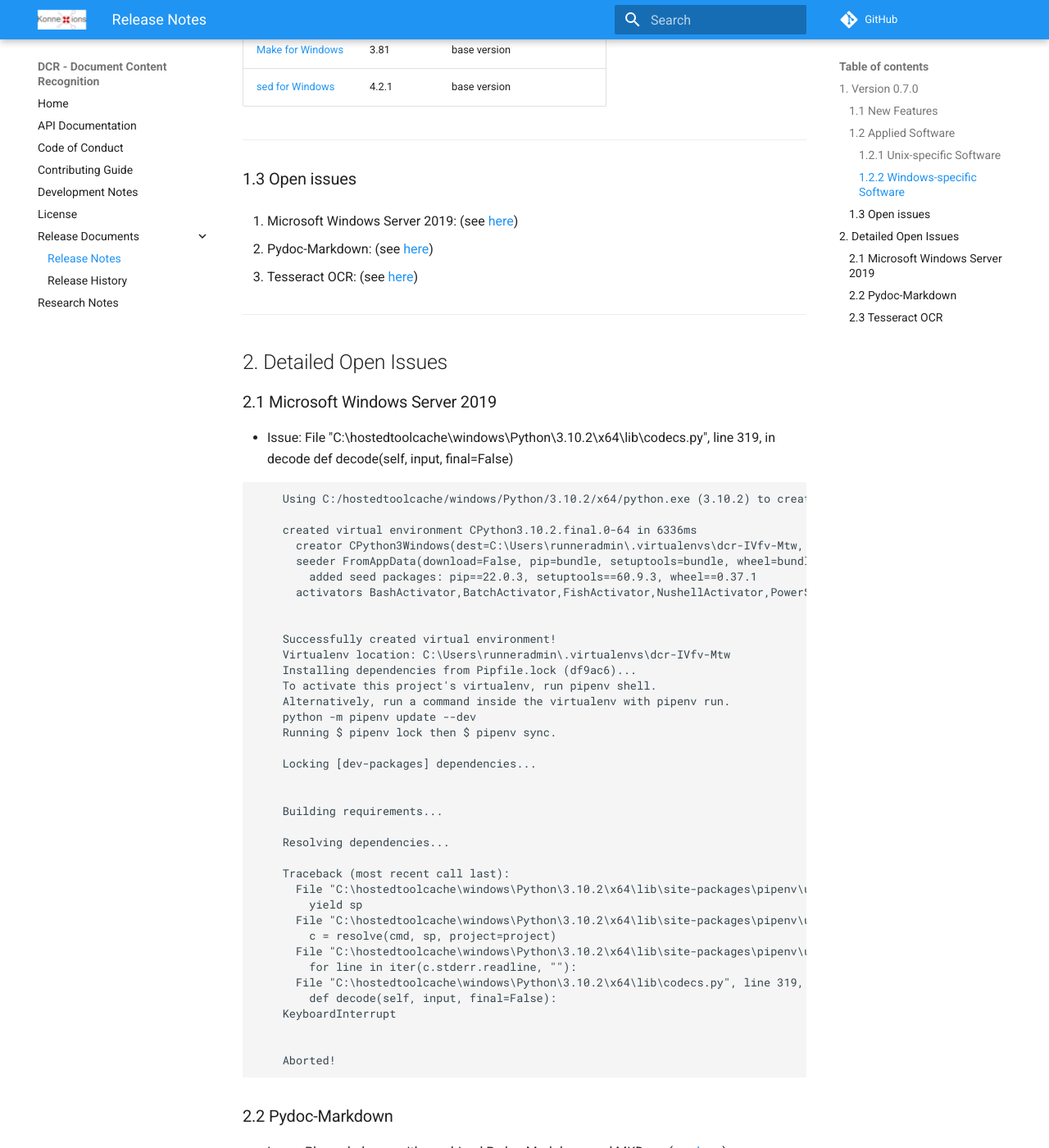
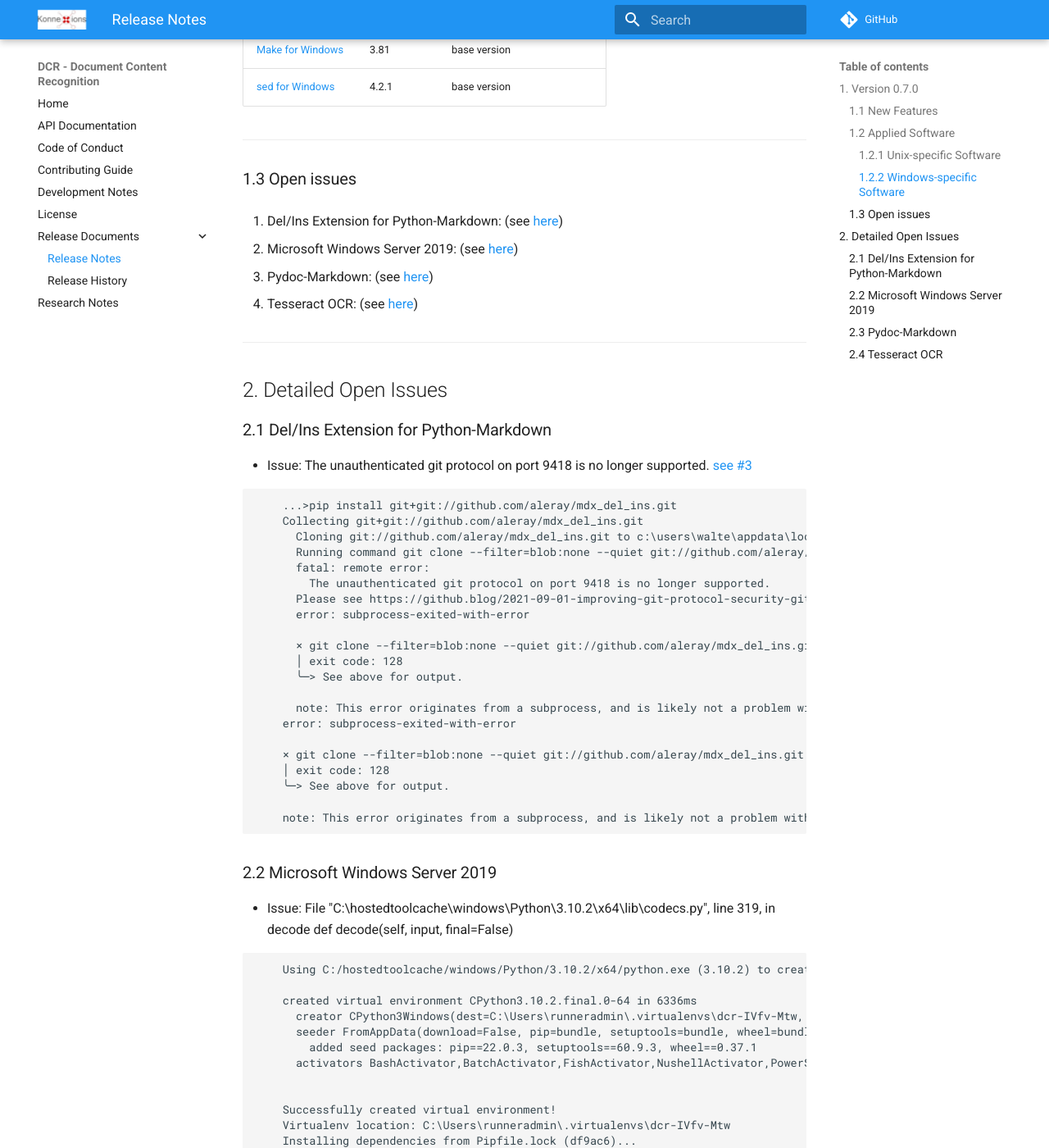
Before and after one commit to KonnexionsGmbH/dcr, an MkDocs documentation site: the page built from docs/release_notes.md, in a window 1280 px wide and 1400 px high, scrolled down 1915 px. Shown: the whole window at 82% size. Built offline with MkDocs 1.6.1 and Material for MkDocs 9.7.7, drawn with Linux system fonts in a browser that asks for light colours; comment, search, counter and statistics services are not loaded; some of the changed text lies outside the part shown.

````diff
--- a/docs/release_notes.md
+++ b/docs/release_notes.md
@@ -62,17 +62,48 @@
 
 ### 1.3 Open issues
 
-1. Microsoft Windows Server 2019: (see [here](#issues_windows_2019){:target="_blank"})
+1. Del/Ins Extension for Python-Markdown: (see [here](#issues_mdx_del_ins){:target="_blank"})
 
-2. Pydoc-Markdown: (see [here](#issues_pydoc_markdown){:target="_blank"})
+2. Microsoft Windows Server 2019: (see [here](#issues_windows_2019){:target="_blank"})
 
-3. Tesseract OCR: (see [here](#issues_tesseract_ocr){:target="_blank"})
+3. Pydoc-Markdown: (see [here](#issues_pydoc_markdown){:target="_blank"})
+
+4. Tesseract OCR: (see [here](#issues_tesseract_ocr){:target="_blank"})
 
 ----
 
 ## 2. Detailed Open Issues
 
-### <a name="issues_windows_2019"></a> 2.1 Microsoft Windows Server 2019
+### <a name="issues_mdx_del_ins"></a> 2.1 Del/Ins Extension for Python-Markdown
+
+- Issue: The unauthenticated git protocol on port 9418 is no longer supported. [see #3](https://github.com/aleray/mdx_del_ins/issues/3)
+
+```
+    ...>pip install git+git://github.com/aleray/mdx_del_ins.git
+    Collecting git+git://github.com/aleray/mdx_del_ins.git
+      Cloning git://github.com/aleray/mdx_del_ins.git to c:\users\walte\appdata\local\temp\pip-req-build-z_lh5zkh
+      Running command git clone --filter=blob:none --quiet git://github.com/aleray/mdx_del_ins.git 'C:\Users\walte\AppData\Local\Temp\pip-req-build-z_lh5zkh'
+      fatal: remote error:
+        The unauthenticated git protocol on port 9418 is no longer supported.
+      Please see https://github.blog/2021-09-01-improving-git-protocol-security-github/ for more information.
+      error: subprocess-exited-with-error
+
+      × git clone --filter=blob:none --quiet git://github.com/aleray/mdx_del_ins.git 'C:\Users\walte\AppData\Local\Temp\pip-req-build-z_lh5zkh' did not run successfully.
+      │ exit code: 128
+      ╰─> See above for output.
+
+      note: This error originates from a subprocess, and is likely not a problem with pip.
+    error: subprocess-exited-with-error
+
+    × git clone --filter=blob:none --quiet git://github.com/aleray/mdx_del_ins.git 'C:\Users\walte\AppData\Local\Temp\pip-req-build-z_lh5zkh' did not run successfully.
+    │ exit code: 128
+    ╰─> See above for output.
+
+    note: This error originates from a subprocess, and is likely not a problem with pip.
+```
+
+
+### <a name="issues_windows_2019"></a> 2.2 Microsoft Windows Server 2019
 
 - Issue: File "C:\hostedtoolcache\windows\Python\3.10.2\x64\lib\codecs.py", line 319, in decode
     def decode(self, input, final=False)
@@ -117,7 +148,7 @@
     Aborted!
 ```
 
-### <a name="issues_pydoc_markdown"></a> 2.2 Pydoc-Markdown
+### <a name="issues_pydoc_markdown"></a> 2.3 Pydoc-Markdown
 
 - Issue: Please help me with combined Pydoc-Markdown and MKDocs (see [here](https://github.com/NiklasRosenstein/pydoc-markdown/discussions/243){:target="_blank"}).
 
@@ -134,15 +165,15 @@
     KeyboardInterrupt
 ```
 
-### <a name="issues_tesseract_ocr"></a> 2.3 Tesseract OCR
+### <a name="issues_tesseract_ocr"></a> 2.4 Tesseract OCR
 
-- Issue: Images of type 'bmp': Error in pixReadMemBmp: cannot read compressed BMP files ... [#56](https://github.com/UB-Mannheim/tesseract/issues/56)
+- Issue: Images of type 'bmp': Error in pixReadMemBmp: cannot read compressed BMP files ... [see #56](https://github.com/UB-Mannheim/tesseract/issues/56)
 
 ```
 Issue (ocr): Converting the file 'D:\SoftDevelopment\Projects\dcr\data\inbox_accepted\pdf_scanned_01_ok_1.bmp' to the file 'D:\SoftDevelopment\Projects\dcr\data\inbox_accepted\pdf_scanned_01_ok_1.pdf' with Tesseract OCR failed - error status: '1' - error: 'Error in pixReadMemBmp: cannot read compressed BMP files Error in pixReadStream: bmp: no pix returned Error in pixRead: pix not read Error during processing.'.
 ```
 
-- Issue: Images of type 'jp2': Error in pixReadStreamJp2k: version 2.3.0: differs from minor = 2 ... (**Windows 10 only**) [#57](https://github.com/UB-Mannheim/tesseract/issues/57)
+- Issue: Images of type 'jp2': Error in pixReadStreamJp2k: version 2.3.0: differs from minor = 2 ... (**Windows 10 only**) [see #57](https://github.com/UB-Mannheim/tesseract/issues/57)
 
 ```
 Issue (ocr): Converting the file 'D:\SoftDevelopment\Projects\dcr\data\inbox_accepted\pdf_scanned_03_ok_5.jp2' to the file 'D:\SoftDevelopment\Projects\dcr\data\inbox_accepted\pdf_scanned_03_ok_5.pdf' with Tesseract OCR failed - error status: '1' - error: 'Error in pixReadStreamJp2k: version 2.3.0: differs from minor = 2 Error in pixReadStream: jp2: no pix returned Error in pixRead: pix not read Error during processing.'.
````
Also changed, not shown: docs/release_history.md (+3 -3 lines), 1 other file.
